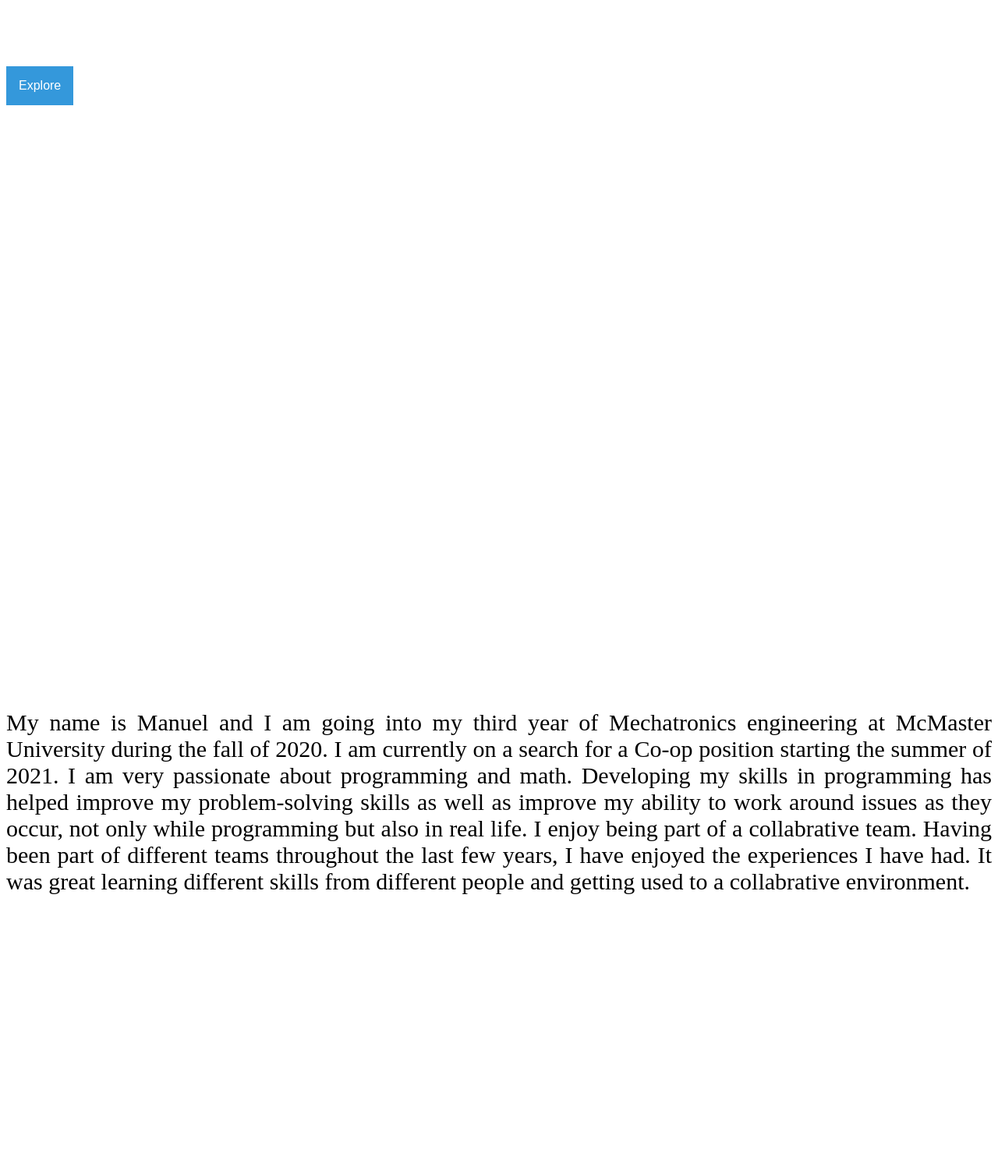
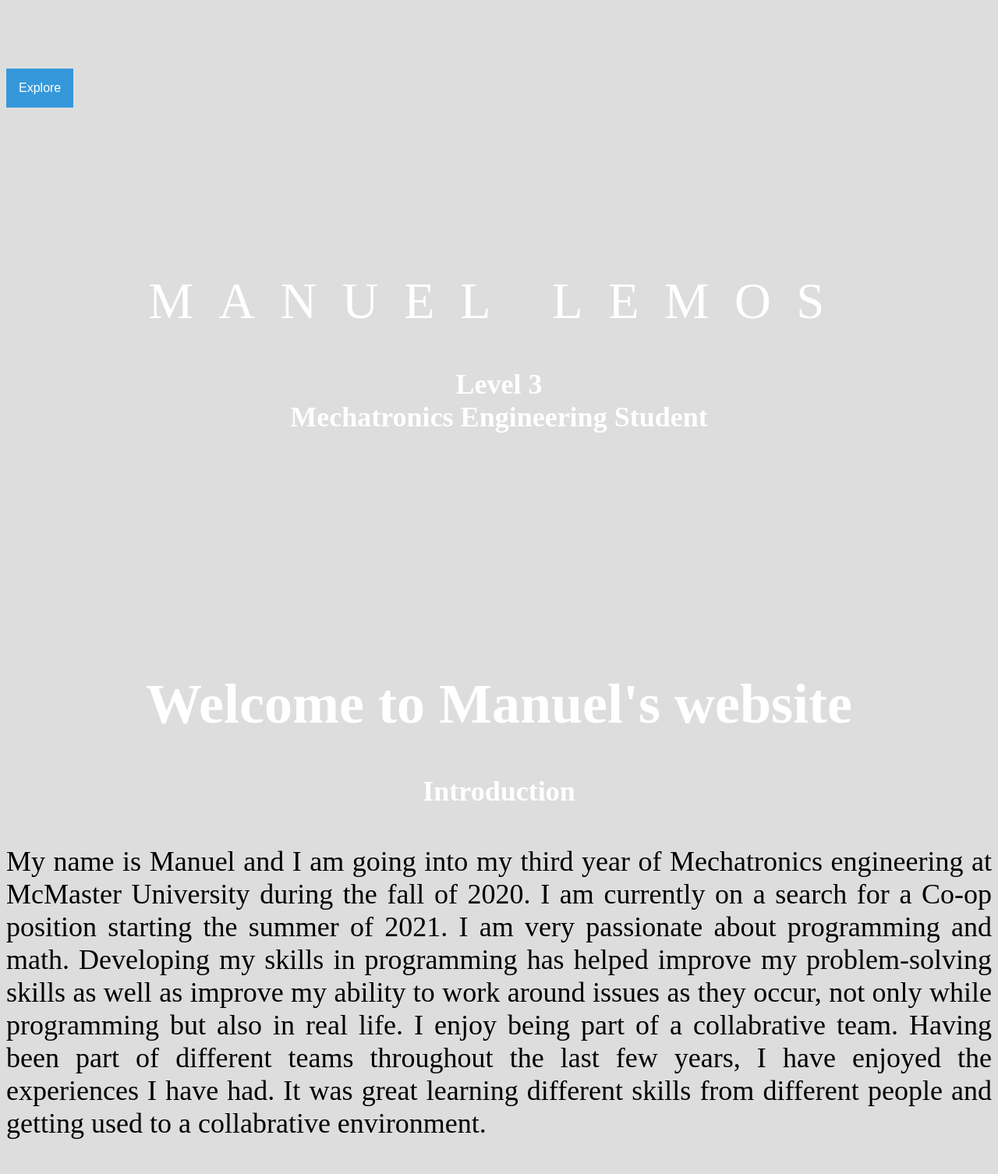
Before and after one commit to MannyLemos/MannyLemos.github.io, a Jekyll site: the page index.html, which Jekyll copies as it is, in a window 1280 px wide. Shown: the whole page at 78% size. Built offline with Jekyll 4.4.1, drawn with Linux system fonts in a browser that asks for light colours; nearby versions of some CDN libraries; a script that is not in the unit is left out; before the commit the page ends 1186 px from its top, so only the background shows below that.

Commit message:
Update index.html

```diff
--- a/index.html
+++ b/index.html
@@ -160,14 +160,4 @@ $.backstretch([
        <p style="text-align: justify">My name is Manuel and I am going into my third year of Mechatronics engineering at McMaster University during the fall of 2020. I am currently on a search for a Co-op position starting the summer of 2021. I am very passionate about programming and math. Developing my skills in programming has helped improve my problem-solving skills as well as improve my ability to work around issues as  they occur, not only while programming but also in real life. I enjoy being part of a collabrative team. Having been part of different teams throughout the last few years, I have enjoyed the experiences I have had. It was great learning different skills from different people and getting used to a collabrative environment.
        </p>
 
-	<style>
-		body {
-			color: #000;
-			font-size: 30px;
-			background-color: white;
-			text-align: center;
-			margin-top: 85px;
-		}
-		h1, h2, h3, h4, h5, h6, label { color: #fff; }
-	</style>
 </body>
```
